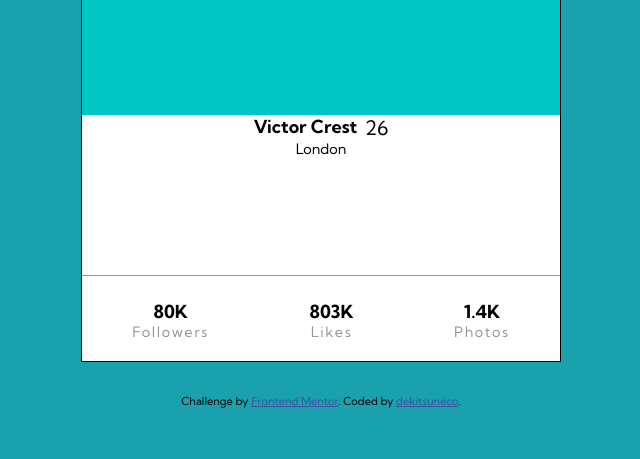
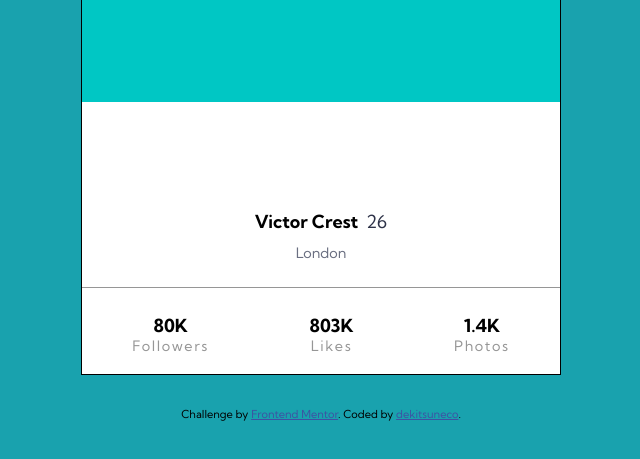
Before and after one commit to dekitsuneco/profile-card-component, a website: page app/index.html in a window 1280 px wide. Shown: the part 235-694 px from the top of the page, without its empty margins (319-959 px from the left). Drawn offline with Linux system fonts and the light colour scheme.

Commit message:
Add styles for profile block

```diff
--- a/app/src/styles/scss/style.scss
+++ b/app/src/styles/scss/style.scss
@@ -67,6 +67,11 @@ body {
   }
     &__profile {
       min-height: $profile-height;
+      display: flex;
+      flex-direction: column;
+      justify-content: flex-end;
+      margin-bottom: 1.6rem;
+
     }
       &__title {
         display: flex;
@@ -77,13 +82,15 @@ body {
           font-weight: 700;
         }
         &__age {
-          font-size: 1.25rem;
+          color:  hsl(229, 23%, 23%);
+          font-weight: 400;
         }
       &__description {
-        display: flex;
-        justify-content: center;
+        margin-top: .7rem;
 
+        text-align: center;
         font-size: .9rem;
+        color: hsl(227, 10%, 46%);
       }
 
 
@@ -96,7 +103,7 @@ body {
     }
 
     &__info-item {
-      margin-top: 1.5rem;
+      margin-top: 1.6rem;
       margin-bottom: 1.2rem;
     }
       &__count {
```
Also changed, not shown: app/src/styles/style.css, 1 other file.
